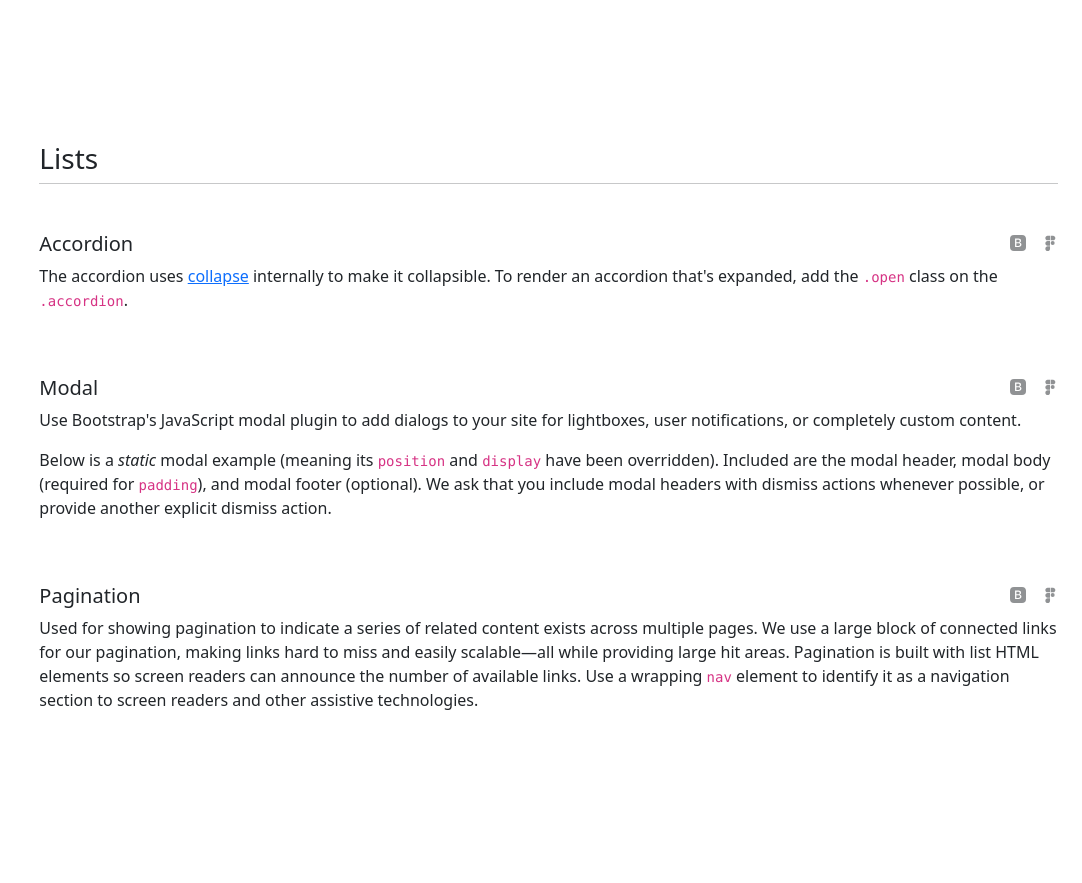
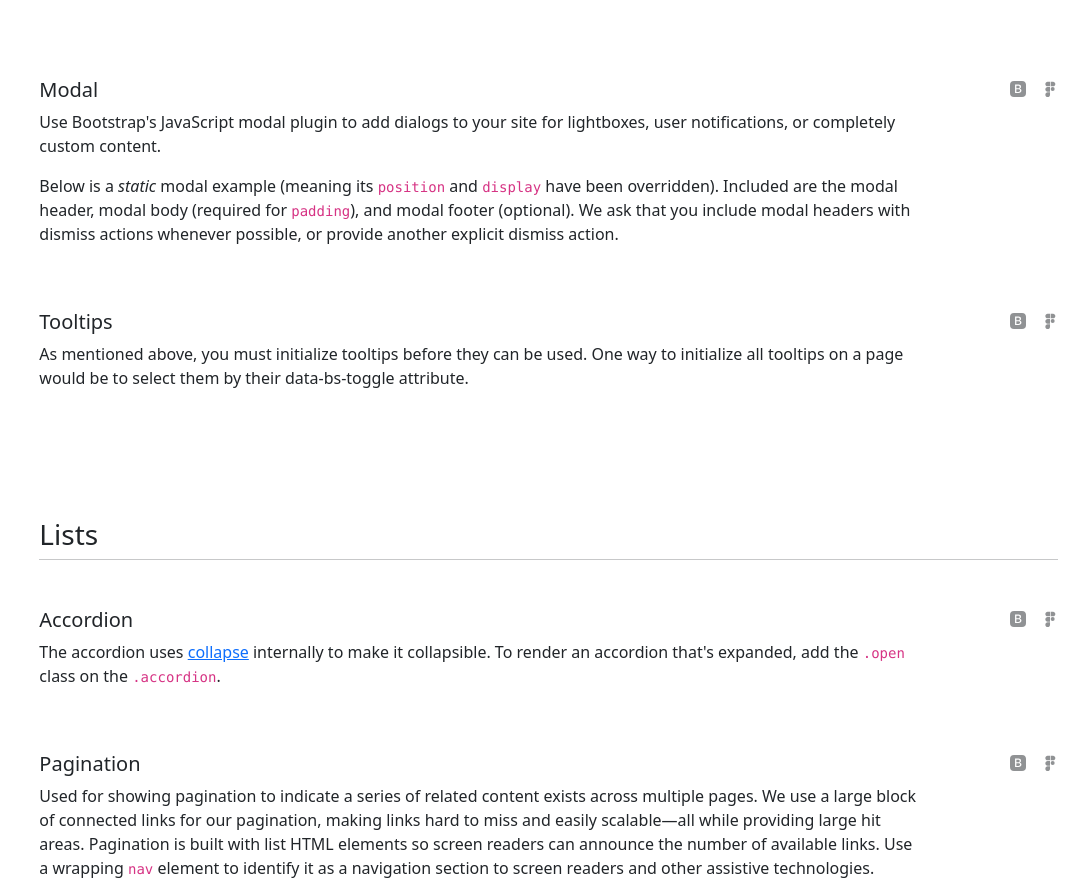
Before and after one commit to ericthayer/bootstrap-5.3, a website built with Vite: page src/index.html in a window 1280 px wide. Shown: the part 1511-2394 px from the top of the page, without its empty margins (198-1280 px from the left). Before the commit the page ends 2279 px from the top, so only its background shows below. Built offline with nearby package versions, Linux system fonts and the light colour scheme; a script that the page names is missing.

Commit message:
Organizing sidebar nav to match content order

```diff
--- a/src/index.html
+++ b/src/index.html
@@ -1,5 +1,5 @@
 <!DOCTYPE html>
-<html lang="en">
+<html lang="en" data-bs-theme="light">
   <head>
     <meta charset="utf-8" />
     <meta
@@ -12,7 +12,7 @@
       href="https://fonts.googleapis.com/css2?family=Material+Symbols+Outlined:opsz,wght,FILL,GRAD@24,400,0,0"
     />
   </head>
-  <body data-bs-theme="light">
+  <body>
     <div
       class="app-header mb-lg-3"
       role="Banner"
@@ -114,11 +114,21 @@
               >
               <a
               href="https://github.com/ericthayer/cobank-component-library"
-              class="pb-2 pe-lg-3"
+              class="pb-2"
               ><svg xmlns="http://www.w3.org/2000/svg" width="20" height="20" fill="currentColor" class="bi bi-github" viewBox="0 0 16 16">
                 <path d="M8 0C3.58 0 0 3.58 0 8c0 3.54 2.29 6.53 5.47 7.59.4.07.55-.17.55-.38 0-.19-.01-.82-.01-1.49-2.01.37-2.53-.49-2.69-.94-.09-.23-.48-.94-.82-1.13-.28-.15-.68-.52-.01-.53.63-.01 1.08.58 1.23.82.72 1.21 1.87.87 2.33.66.07-.52.28-.87.51-1.07-1.78-.2-3.64-.89-3.64-3.95 0-.87.31-1.59.82-2.15-.08-.2-.36-1.02.08-2.12 0 0 .67-.21 2.2.82.64-.18 1.32-.27 2-.27s1.36.09 2 .27c1.53-1.04 2.2-.82 2.2-.82.44 1.1.16 1.92.08 2.12.51.56.82 1.27.82 2.15 0 3.07-1.87 3.75-3.65 3.95.29.25.54.73.54 1.48 0 1.07-.01 1.93-.01 2.2 0 .21.15.46.55.38A8.01 8.01 0 0 0 16 8c0-4.42-3.58-8-8-8"/>
               </svg></a
             >
+            <div class="dropdown color-mode-picker pb-2 ps-2 pe-lg-3">
+              <a href="#0" class="dropdown-toggle px-0" data-bs-display="static" data-bs-toggle="dropdown" title="Pick color mode" aria-expanded="false">
+                <span class="material-symbols-outlined" style="top: 2px; position: relative;">invert_colors</span>
+              </a>
+              <ul class="dropdown-menu dropdown-menu-start dropdown-menu-lg-end">
+                <li><button class="dropdown-item" type="button">Action</button></li>
+                <li><button class="dropdown-item" type="button">Another action</button></li>
+                <li><button class="dropdown-item" type="button">Something else here</button></li>
+              </ul>
+            </div>
             </div>
           </div>
         </div>
@@ -465,7 +475,7 @@
                 <article class="component-section">
                   <div class="d-flex align-items-baseline gap-2 justify-content-between">
                     <h3
-                      id="icon"
+                      id="icon-system"
                       class="h5"
                     >
                       Icon System
@@ -510,13 +520,6 @@
                     here to emphasize the scrolling and highlighting.
                   </p>
                   <div class="code-sample">
-                    <!-- <p
-                      class="codepen"
-                      data-height="500"
-                      data-token="158704fe221a9a196038869a0ac6922b"
-                      data-slug-hash="vYPjGdB"
-                      data-user="ericthayer"
-                    ></p> -->
                     <div class="d-flex">
                       <figure class="figure mx-auto flex-grow-1">
                         <a
@@ -538,6 +541,139 @@
                     </div>
                   </div>
                 </article>
+                <!-- Modal -->
+                <article class="component-section">
+                  <div class="d-flex align-items-baseline gap-2 justify-content-between">
+                    <h3
+                      id="modal"
+                      class="h5"
+                    >
+                      Modal
+                    </h3>
+                    <div class="d-flex gap-3">
+                      <a
+                        class="icon-link text-body-tertiary"
+                        href="https://getbootstrap.com/docs/5.3/components/modal/"
+                        title="Bootstrap documentation"
+                        target="_blank"
+                      >
+                        <svg
+                          xmlns="http://www.w3.org/2000/svg"
+                          width="16"
+                          height="16"
+                          fill="currentColor"
+                          class="bi bi-bootstrap-fill"
+                          viewBox="0 0 16 16"
+                        >
+                          <path
+                            d="M6.375 7.125V4.658h1.78c.973 0 1.542.457 1.542 1.237 0 .802-.604 1.23-1.764 1.23zm0 3.762h1.898c1.184 0 1.81-.48 1.81-1.377 0-.885-.65-1.348-1.886-1.348H6.375z"
+                          />
+                          <path
+                            d="M4.002 0a4 4 0 0 0-4 4v8a4 4 0 0 0 4 4h8a4 4 0 0 0 4-4V4a4 4 0 0 0-4-4zm1.06 12V3.545h3.399c1.587 0 2.543.809 2.543 2.11 0 .884-.65 1.675-1.483 1.816v.1c1.143.117 1.904.931 1.904 2.033 0 1.488-1.084 2.396-2.888 2.396z"
+                          />
+                        </svg>
+                      </a>
+                      <a
+                        class="icon-link text-body-tertiary"
+                        href="https://www.figma.com/file/IrWs5zaj5RUhOxKs0Du9xW/Roots-v0.0.1?type=design&node-id=764-3060&mode=design&t=bXrA0vEZyKszP2Bd-4"
+                        title="Figma example"
+                        target="_blank"
+                      >
+                        <svg
+                          xmlns="http://www.w3.org/2000/svg"
+                          width="16px"
+                          height="16px"
+                          fill="currentColor"
+                          viewBox="0 0 24 24"
+                        >
+                          <path
+                            d="M8.537 24L8.537 24c-1.933 0-3.5-1.567-3.5-3.5l0 0c0-1.933 1.567-3.5 3.5-3.5h3.5v3.5C12.037 22.433 10.47 24 8.537 24zM16.5 8H13V1h3.5C18.433 1 20 2.567 20 4.5l0 0C20 6.433 18.433 8 16.5 8zM8.5 8H12V1H8.5C6.567 1 5 2.567 5 4.5l0 0C5 6.433 6.567 8 8.5 8zM8.5 16H12V9H8.5C6.567 9 5 10.567 5 12.5l0 0C5 14.433 6.567 16 8.5 16zM16 9A3 3 0 1016 15 3 3 0 1016 9z"
+                          />
+                        </svg>
+                      </a>
+                    </div>
+                  </div>
+                  <p>
+                    Use Bootstrap's JavaScript modal plugin to add dialogs to
+                    your site for lightboxes, user notifications, or completely
+                    custom content.
+                  </p>
+                  <p>Below is a <em>static</em> modal example (meaning its <code>position</code> and <code>display</code> have been overridden). Included are the modal header, modal body (required for <code>padding</code>), and modal footer (optional). We ask that you include modal headers with dismiss actions whenever possible, or provide another explicit dismiss action.</p>
+                  <div class="code-sample">
+                    <p
+                      class="codepen"
+                      data-height="400"
+                      data-token="de3fd00043345b9d7ed180caec1d05c4"
+                      data-slug-hash="oNVqRWV"
+                      data-user="ericthayer"
+                    ></p>
+                  </div>
+                </article>
+                <!-- Tooltips -->
+                <article class="component-section">
+                  <div class="d-flex align-items-baseline gap-2 justify-content-between">
+                    <h3
+                      id="tooltips"
+                      class="h5"
+                    >
+                      Tooltips
+                    </h3>
+                    <div class="d-flex gap-3">
+                      <a
+                        class="icon-link text-body-tertiary"
+                        href="https://getbootstrap.com/docs/5.3/components/tooltips/"
+                        title="Bootstrap documentation"
+                        target="_blank"
+                      >
+                        <svg
+                          xmlns="http://www.w3.org/2000/svg"
+                          width="16"
+                          height="16"
+                          fill="currentColor"
+                          class="bi bi-bootstrap-fill"
+                          viewBox="0 0 16 16"
+                        >
+                          <path
+                            d="M6.375 7.125V4.658h1.78c.973 0 1.542.457 1.542 1.237 0 .802-.604 1.23-1.764 1.23zm0 3.762h1.898c1.184 0 1.81-.48 1.81-1.377 0-.885-.65-1.348-1.886-1.348H6.375z"
+                          />
+                          <path
+                            d="M4.002 0a4 4 0 0 0-4 4v8a4 4 0 0 0 4 4h8a4 4 0 0 0 4-4V4a4 4 0 0 0-4-4zm1.06 12V3.545h3.399c1.587 0 2.543.809 2.543 2.11 0 .884-.65 1.675-1.483 1.816v.1c1.143.117 1.904.931 1.904 2.033 0 1.488-1.084 2.396-2.888 2.396z"
+                          />
+                        </svg>
+                      </a>
+                      <a
+                        class="icon-link text-body-tertiary"
+                        href="https://www.figma.com/file/IrWs5zaj5RUhOxKs0Du9xW/Roots-v0.0.1?type=design&node-id=764-3060&mode=design&t=bXrA0vEZyKszP2Bd-4"
+                        title="Figma example"
+                        target="_blank"
+                      >
+                        <svg
+                          xmlns="http://www.w3.org/2000/svg"
+                          width="16px"
+                          height="16px"
+                          fill="currentColor"
+                          viewBox="0 0 24 24"
+                        >
+                          <path
+                            d="M8.537 24L8.537 24c-1.933 0-3.5-1.567-3.5-3.5l0 0c0-1.933 1.567-3.5 3.5-3.5h3.5v3.5C12.037 22.433 10.47 24 8.537 24zM16.5 8H13V1h3.5C18.433 1 20 2.567 20 4.5l0 0C20 6.433 18.433 8 16.5 8zM8.5 8H12V1H8.5C6.567 1 5 2.567 5 4.5l0 0C5 6.433 6.567 8 8.5 8zM8.5 16H12V9H8.5C6.567 9 5 10.567 5 12.5l0 0C5 14.433 6.567 16 8.5 16zM16 9A3 3 0 1016 15 3 3 0 1016 9z"
+                          />
+                        </svg>
+                      </a>
+                    </div>
+                  </div>
+                  <p>
+                    As mentioned above, you must initialize tooltips before they can be used. One way to initialize all tooltips on a page would be to select them by their data-bs-toggle attribute.
+                  </p>
+                  <div class="code-sample">
+                    <p
+                      class="codepen"
+                      data-height="300"
+                      data-slug-hash="OJqZWQz"
+                      data-token="7192d993b87f18c2699864720e00cef2"
+                      data-user="ericthayer"
+                    ></p>
+                  </div>
+                </article>
               </div>
               <!-- Lists -->
               <div class="component-category">
@@ -552,7 +688,7 @@
                 <article class="component-section">
                   <div class="d-flex align-items-baseline gap-2 justify-content-between">
                     <h3
-                      id="icon"
+                      id="accordion"
                       class="h5"
                     >
                       Accordion
@@ -617,79 +753,11 @@
                     ></p>
                   </div>
                 </article>
-                <!-- Modal -->
-                <article class="component-section">
-                  <div class="d-flex align-items-baseline gap-2 justify-content-between">
-                    <h3
-                      id="icon"
-                      class="h5"
-                    >
-                      Modal
-                    </h3>
-                    <div class="d-flex gap-3">
-                      <a
-                        class="icon-link text-body-tertiary"
-                        href="https://getbootstrap.com/docs/5.3/components/modal/"
-                        title="Bootstrap documentation"
-                        target="_blank"
-                      >
-                        <svg
-                          xmlns="http://www.w3.org/2000/svg"
-                          width="16"
-                          height="16"
-                          fill="currentColor"
-                          class="bi bi-bootstrap-fill"
-                          viewBox="0 0 16 16"
-                        >
-                          <path
-                            d="M6.375 7.125V4.658h1.78c.973 0 1.542.457 1.542 1.237 0 .802-.604 1.23-1.764 1.23zm0 3.762h1.898c1.184 0 1.81-.48 1.81-1.377 0-.885-.65-1.348-1.886-1.348H6.375z"
-                          />
-                          <path
-                            d="M4.002 0a4 4 0 0 0-4 4v8a4 4 0 0 0 4 4h8a4 4 0 0 0 4-4V4a4 4 0 0 0-4-4zm1.06 12V3.545h3.399c1.587 0 2.543.809 2.543 2.11 0 .884-.65 1.675-1.483 1.816v.1c1.143.117 1.904.931 1.904 2.033 0 1.488-1.084 2.396-2.888 2.396z"
-                          />
-                        </svg>
-                      </a>
-                      <a
-                        class="icon-link text-body-tertiary"
-                        href="https://www.figma.com/file/IrWs5zaj5RUhOxKs0Du9xW/Roots-v0.0.1?type=design&node-id=764-3060&mode=design&t=bXrA0vEZyKszP2Bd-4"
-                        title="Figma example"
-                        target="_blank"
-                      >
-                        <svg
-                          xmlns="http://www.w3.org/2000/svg"
-                          width="16px"
-                          height="16px"
-                          fill="currentColor"
-                          viewBox="0 0 24 24"
-                        >
-                          <path
-                            d="M8.537 24L8.537 24c-1.933 0-3.5-1.567-3.5-3.5l0 0c0-1.933 1.567-3.5 3.5-3.5h3.5v3.5C12.037 22.433 10.47 24 8.537 24zM16.5 8H13V1h3.5C18.433 1 20 2.567 20 4.5l0 0C20 6.433 18.433 8 16.5 8zM8.5 8H12V1H8.5C6.567 1 5 2.567 5 4.5l0 0C5 6.433 6.567 8 8.5 8zM8.5 16H12V9H8.5C6.567 9 5 10.567 5 12.5l0 0C5 14.433 6.567 16 8.5 16zM16 9A3 3 0 1016 15 3 3 0 1016 9z"
-                          />
-                        </svg>
-                      </a>
-                    </div>
-                  </div>
-                  <p>
-                    Use Bootstrap's JavaScript modal plugin to add dialogs to
-                    your site for lightboxes, user notifications, or completely
-                    custom content.
-                  </p>
-                  <p>Below is a <em>static</em> modal example (meaning its <code>position</code> and <code>display</code> have been overridden). Included are the modal header, modal body (required for <code>padding</code>), and modal footer (optional). We ask that you include modal headers with dismiss actions whenever possible, or provide another explicit dismiss action.</p>
-                  <div class="code-sample">
-                    <p
-                      class="codepen"
-                      data-height="400"
-                      data-token="de3fd00043345b9d7ed180caec1d05c4"
-                      data-slug-hash="oNVqRWV"
-                      data-user="ericthayer"
-                    ></p>
-                  </div>
-                </article>
                 <!-- Pagination -->
                 <article class="component-section">
                   <div class="d-flex align-items-baseline gap-2 justify-content-between">
                     <h3
-                      id="icon"
+                      id="pagination"
                       class="h5"
                     >
                       Pagination
@@ -765,7 +833,6 @@
     type="module"
     src="./js/main.js"
   ></script>
-
   <script
     async
     src="https://cpwebassets.codepen.io/assets/embed/ei.js"
--- a/src/scss/styles.scss
+++ b/src/scss/styles.scss
@@ -128,6 +128,12 @@ svg {
   font-size: 0.875rem;
 }
 
-.list-group {
+.color-mode-picker {
+  .dropdown-toggle::after {
+    display: none;
+  }
+}
 
+article p {
+  max-width: 96ch;
 }
```
